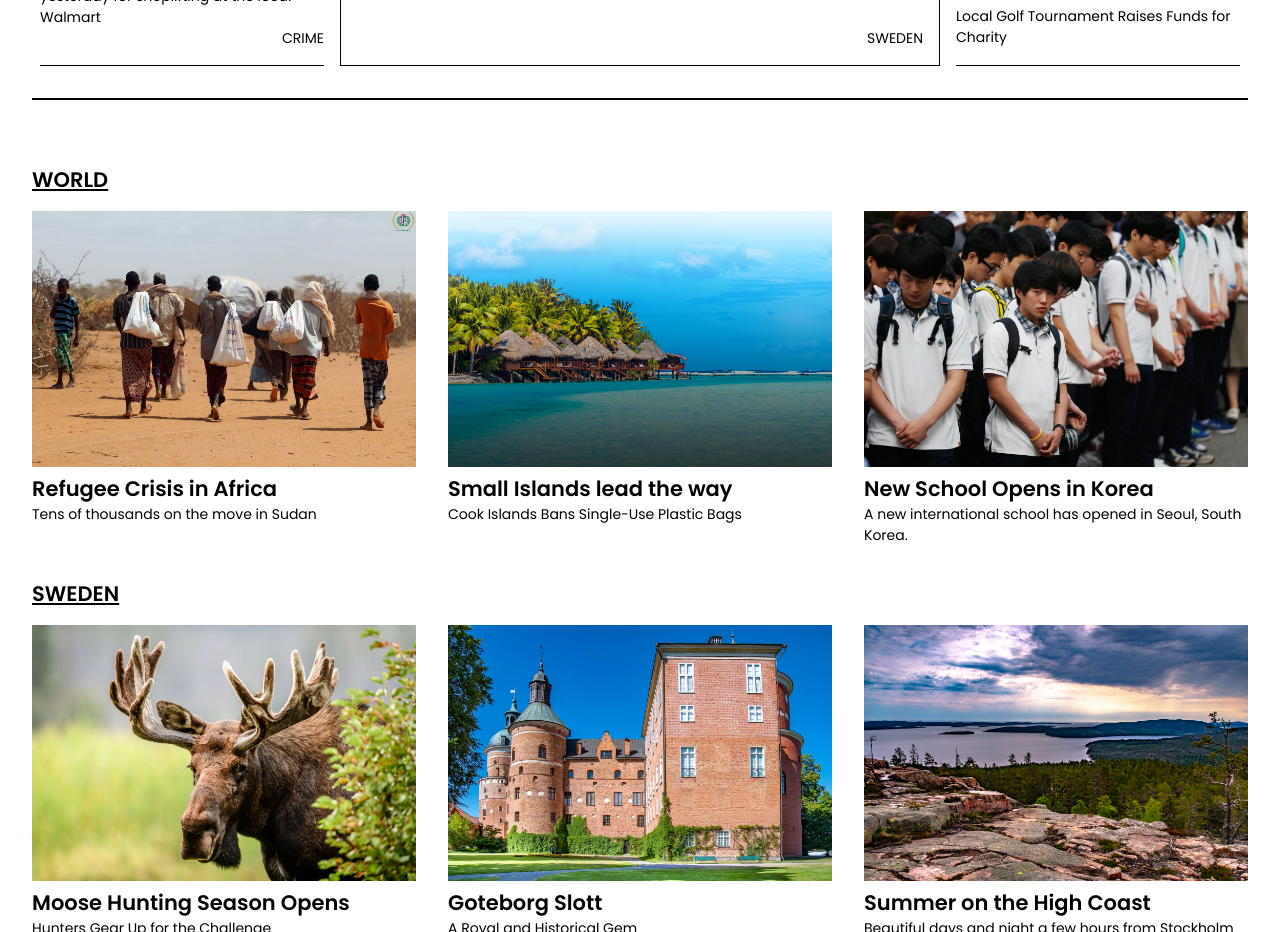
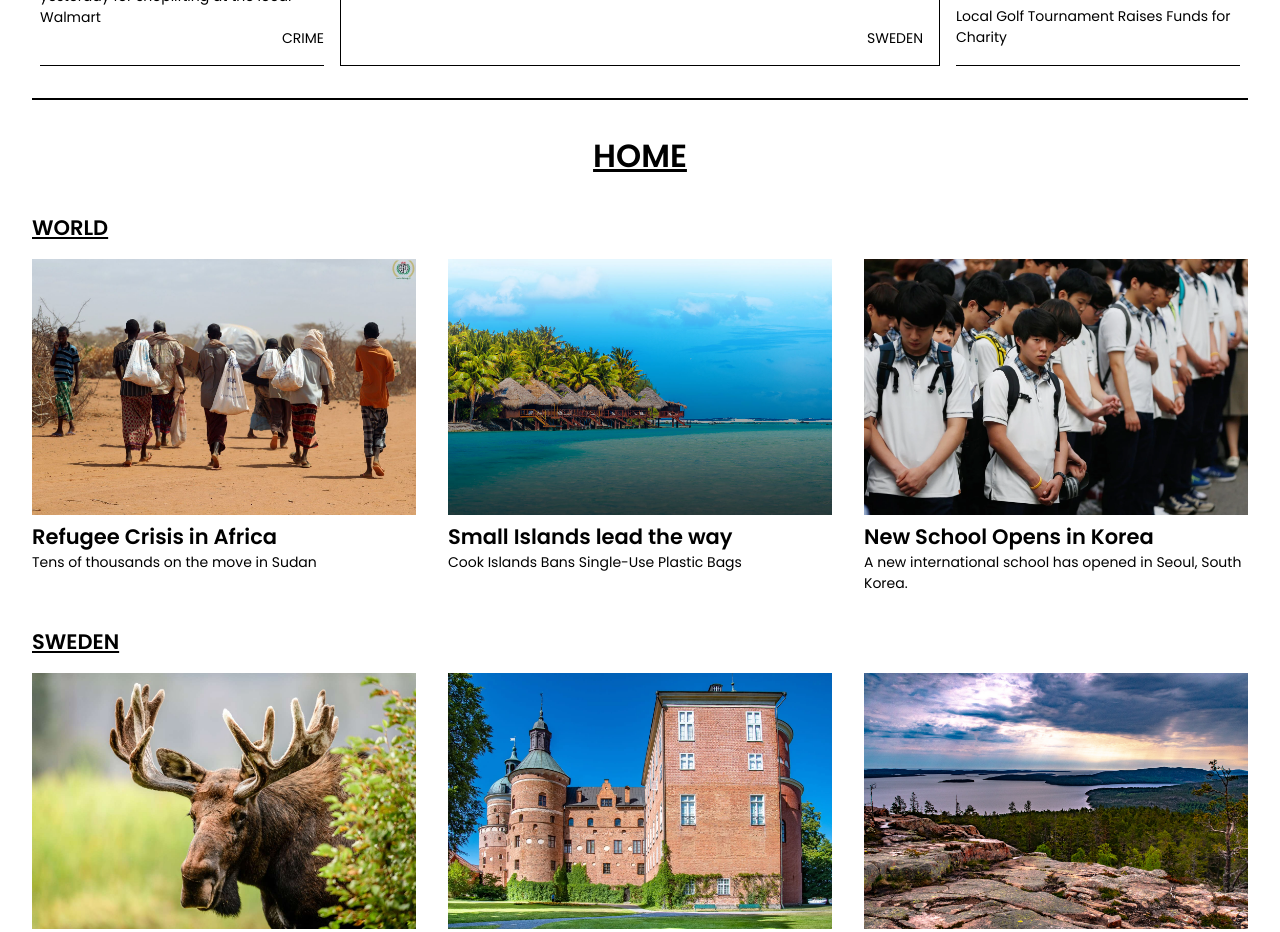
Before and after one commit to claudiacarion/NOTW-react-practice, a React (Vite) app: page / in a window 1280 px wide. Shown: the part 800-1732 px from the top of the page. Built offline with nearby package versions, Linux system fonts and the light colour scheme; a web font is replaced by a local one.

Commit message:
add category title to selected category

```diff
--- a/src/components/SelectedCategory/index.jsx
+++ b/src/components/SelectedCategory/index.jsx
@@ -1,14 +1,16 @@
 import styles from "./selected-category.module.css";
 import { articles } from "../../data/data";
-import { getImageUrl } from '../../utils/functions';
+import { getImageUrl } from "../../utils/functions";
 
 const SelectedCategory = ({ currentCategory, updateArticle }) => {
   const selected = articles.filter(article => article.category === currentCategory.toLowerCase());
 
   return (
+    <>
+      <h2 className={styles.categoryTitle}>{currentCategory}</h2>
       <div className={styles.selectedCategory}>
         {selected.map((article, index) => (
-        <div className={styles.articleWrapper} key={index} onClick={() => updateArticle({article})}>
+          <div className={styles.articleWrapper} key={index} onClick={() => updateArticle({ article })}>
             <div className={styles.imageContainer}>
               <img className={styles.image} src={getImageUrl(article.image)} />
             </div>
@@ -17,6 +19,7 @@ const SelectedCategory = ({ currentCategory, updateArticle }) => {
           </div>
         ))}
       </div>
+    </>
   );
 };
 
--- a/src/components/SelectedCategory/selected-category.module.css
+++ b/src/components/SelectedCategory/selected-category.module.css
@@ -1,11 +1,17 @@
+.categoryTitle {
+  font-size: 2rem;
+  text-align: center;
+  text-decoration: underline;
+  text-transform: uppercase;
+}
+
 .selectedCategory {
   display: grid;
   grid-template-columns: repeat(5, 1fr);
 }
 
 .articleWrapper {
-  margin: 1rem;
-  padding: 1rem;
+  margin: 32px;
 }
 
 .image {
```
Lines whose indentation alone changed are shown as unchanged.
